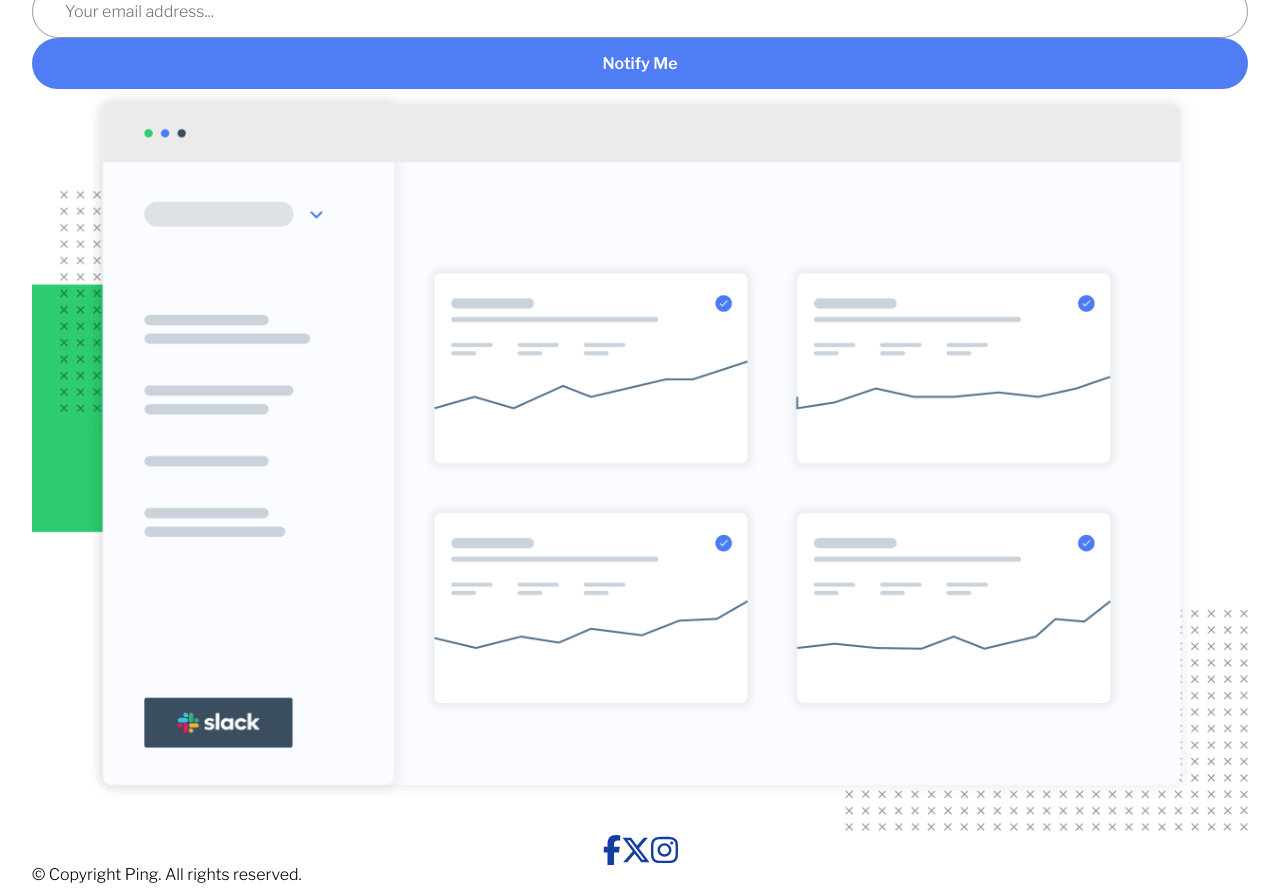
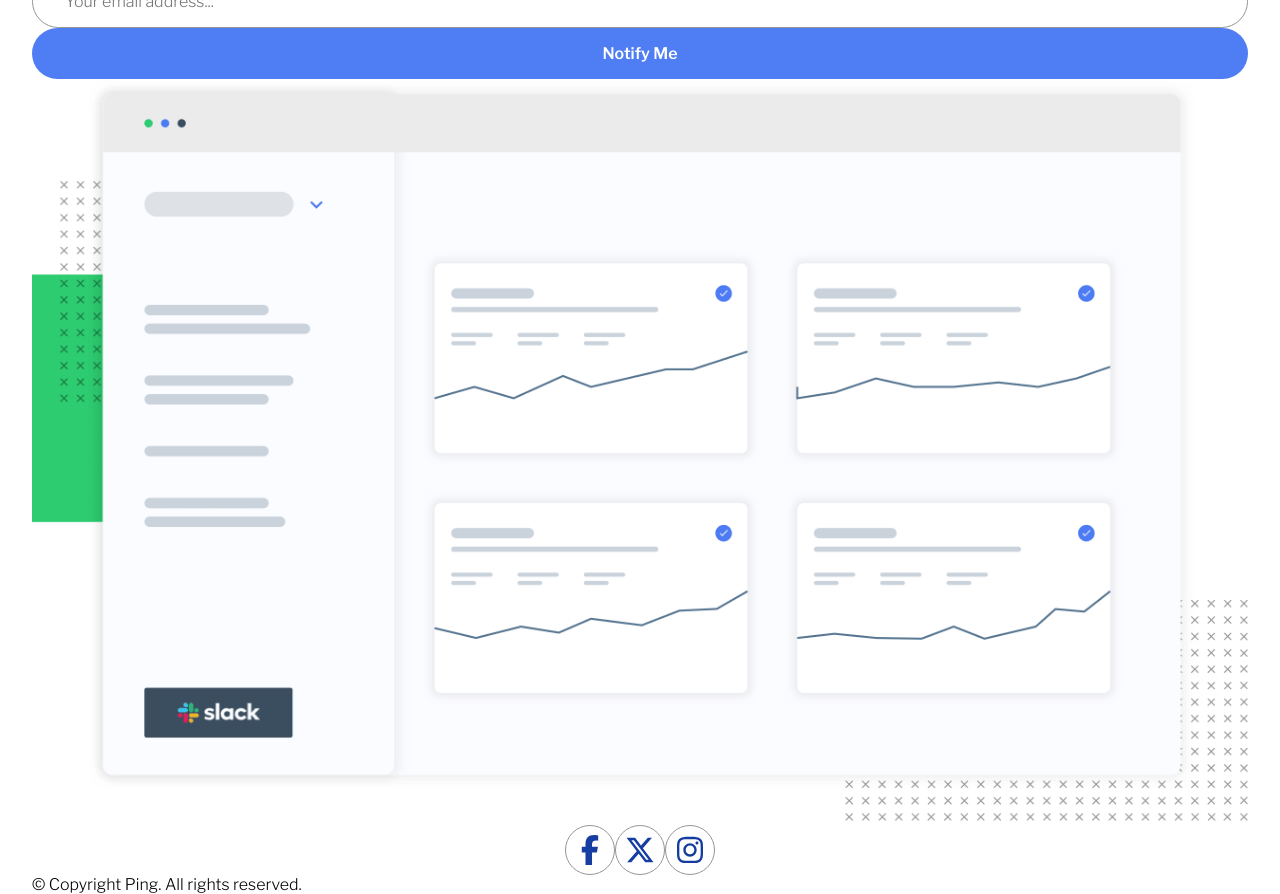
Before and after one commit to Kurkov11/ping-coming-soon-page, a plain HTML site: page index.html in a window 1280 px wide. Drawn offline with nearby package versions, Linux system fonts and the light colour scheme.

Commit message:
icon-parent: set fixed width, height, border

```diff
--- a/style.css
+++ b/style.css
@@ -69,6 +69,10 @@ main{
     display: flex;
     align-items: center;
     justify-content: center;
+    width: 50px;
+    height: 50px;
+    border: 1px solid hsl(0, 0%, 59%);
+    border-radius: 50%;
 }
 .icon{
     height: 30px;
```
